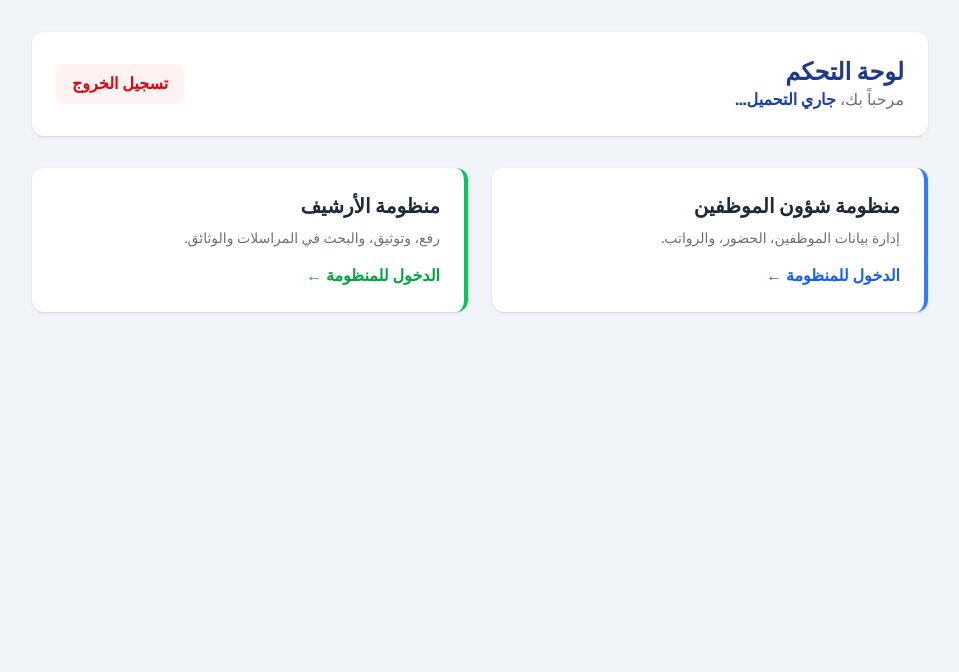
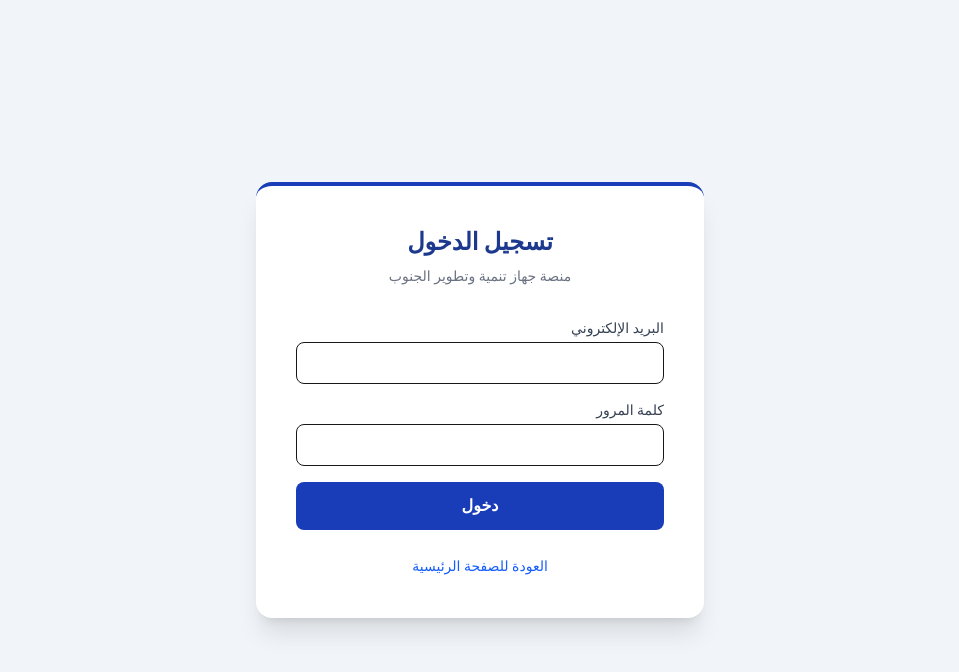
Before and after one commit to am5620032-lab/SDA-Projects, a Next.js app in the folder sda-platform/: page /login in a window 1280 px wide. Before the commit this address had no page. Shown: the top 672 px of the page, without its empty margins (160-1119 px from the left). Built offline with nearby package versions, Linux system fonts and the light colour scheme.

Commit message:
add middleware and fix pages

```diff
--- a/sda-platform/app/login/page.tsx
+++ b/sda-platform/app/login/page.tsx
@@ -1,71 +1,58 @@
  'use client'
 
-import { useEffect, useState } from 'react'
+import { useState } from 'react'
 import { createClient } from '@/utils/supabase/client'
 import { useRouter } from 'next/navigation'
+import Link from 'next/link'
 
-export default function Dashboard() {
-  const [userName, setUserName] = useState('جاري التحميل...')
+export default function LoginPage() {
+  const [email, setEmail] = useState('')
+  const [password, setPassword] = useState('')
+  const [error, setError] = useState<string | null>(null)
+  const [loading, setLoading] = useState(false)
   const router = useRouter()
+  const supabase = createClient()
 
-  useEffect(() => {
-    const getUser = async () => {
-      const supabase = createClient()
+  const handleLogin = async (e: React.FormEvent) => {
+    e.preventDefault()
+    setLoading(true)
+    setError(null)
 
-      const { data: { user } } = await supabase.auth.getUser()
+    const { error } = await supabase.auth.signInWithPassword({ email, password })
 
-      if (!user) {
-        router.push('/login')
-      } else {
-        // جلب الاسم من جدول profiles
-        const { data, error } = await supabase
-          .from('profiles')
-          .select('full_name')
-          .eq('id', user.id)
-          .single()
-
-        if (data) {
-          setUserName(data.full_name)
-        } else {
-          console.error(error)
-          setUserName('مستخدم') // إذا لم يجد الاسم يضع كلمة مستخدم
-        }
-      }
+    if (error) {
+      setError('بيانات الدخول غير صحيحة. يرجى التأكد من البريد وكلمة المرور.')
+      setLoading(false)
+    } else {
+      router.push('/dashboard')
     }
-    getUser()
-  }, [router]) // تم إزالة supabase من هنا لمنع التحديث اللانهائي
-
-  const handleLogout = async () => {
-    const supabase = createClient()
-    await supabase.auth.signOut()
-    router.push('/login')
   }
 
   return (
-    <main dir="rtl" className="min-h-screen bg-slate-100 p-8 font-sans">
-      <div className="max-w-4xl mx-auto">
-        <header className="flex justify-between items-center bg-white p-6 rounded-xl shadow-sm mb-8">
+    <main dir="rtl" className="flex min-h-screen items-center justify-center bg-slate-100 p-8 font-sans">
+      <div className="bg-white p-10 rounded-2xl shadow-xl max-w-md w-full border-t-4 border-blue-800">
+        <div className="text-center mb-8">
+          <h1 className="text-2xl font-bold text-blue-900 mb-2">تسجيل الدخول</h1>
+          <p className="text-gray-500 text-sm">منصة جهاز تنمية وتطوير الجنوب</p>
+        </div>
+
+        {error && <div className="bg-red-50 text-red-600 p-3 rounded-lg mb-4 text-sm text-center">{error}</div>}
+
+        <form onSubmit={handleLogin} className="space-y-4">
           <div>
-            <h1 className="text-2xl font-bold text-blue-900">لوحة التحكم</h1>
-            <p className="text-gray-500">مرحباً بك، <span className="font-bold text-blue-800">{userName}</span></p>
+            <label className="block text-sm font-medium text-gray-700 mb-1">البريد الإلكتروني</label>
+            <input type="email" value={email} onChange={(e) => setEmail(e.target.value)} required className="w-full px-4 py-2 border rounded-lg text-left" dir="ltr" />
           </div>
-          <button onClick={handleLogout} className="bg-red-50 text-red-600 px-4 py-2 rounded-lg hover:bg-red-100 transition font-semibold">
-            تسجيل الخروج
+          <div>
+            <label className="block text-sm font-medium text-gray-700 mb-1">كلمة المرور</label>
+            <input type="password" value={password} onChange={(e) => setPassword(e.target.value)} required className="w-full px-4 py-2 border rounded-lg text-left" dir="ltr" />
+          </div>
+          <button type="submit" disabled={loading} className="w-full bg-blue-800 text-white font-bold py-3 rounded-lg">
+            {loading ? 'جاري الدخول...' : 'دخول'}
           </button>
-        </header>
-
-        <div className="grid grid-cols-1 md:grid-cols-2 gap-6">
-          <div className="bg-white p-6 rounded-xl shadow-sm border-r-4 border-blue-500">
-            <h2 className="text-xl font-bold text-gray-800 mb-2">منظومة شؤون الموظفين</h2>
-            <p className="text-gray-500 text-sm mb-4">إدارة بيانات الموظفين، الحضور، والرواتب.</p>
-            <button className="text-blue-600 font-semibold hover:underline">الدخول للمنظومة ←</button>
-          </div>
-
-          <div className="bg-white p-6 rounded-xl shadow-sm border-r-4 border-green-500">
-            <h2 className="text-xl font-bold text-gray-800 mb-2">منظومة الأرشيف</h2>
-            <p className="text-gray-500 text-sm mb-4">رفع، وتوثيق، والبحث في المراسلات والوثائق.</p>
-            <button className="text-green-600 font-semibold hover:underline">الدخول للمنظومة ←</button>
-          </div>
+        </form>
+        <div className="mt-6 text-center">
+          <Link href="/" className="text-sm text-blue-600 hover:underline">العودة للصفحة الرئيسية</Link>
         </div>
       </div>
     </main>
--- a/sda-platform/app/page.tsx
+++ b/sda-platform/app/page.tsx
@@ -4,26 +4,13 @@ export default function Home() {
   return (
     <main dir="rtl" className="flex min-h-screen flex-col items-center justify-center bg-slate-100 p-8 font-sans">
       <div className="bg-white p-10 rounded-2xl shadow-xl text-center max-w-2xl w-full border-t-4 border-blue-800">
-
         <div className="mb-6 flex justify-center">
-          <div className="h-28 w-28 bg-white rounded-full flex items-center justify-center border-4 border-blue-800 shadow-md overflow-hidden relative">
+          <div className="h-28 w-28 bg-white rounded-full flex items-center justify-center border-4 border-blue-800 shadow-md">
             <span className="text-blue-800 text-3xl font-bold">SDA</span>
           </div>
         </div>
-
-        <h1 className="text-3xl font-bold text-blue-900 mb-4 whitespace-nowrap">
-          جهاز تنمية وتطوير الجنوب
-        </h1>
-
-        <p className="text-gray-500 mb-8 text-sm">
-          النظام الإداري المتكامل
-        </p>
-
-        <div className="bg-blue-50 text-blue-800 p-4 rounded-lg mb-8 space-y-2">
-          <p className="font-semibold">شؤون الموظفين</p>
-          <p className="font-semibold">الأرشيف</p>
-        </div>
-
+        <h1 className="text-3xl font-bold text-blue-900 mb-4 whitespace-nowrap">جهاز تنمية وتطوير الجنوب</h1>
+        <p className="text-gray-500 mb-8 text-sm">النظام الإداري المتكامل</p>
         <Link href="/login" className="block bg-blue-800 hover:bg-blue-900 text-white font-bold py-3 px-8 rounded-lg w-full transition-all duration-300 text-center">
           تسجيل الدخول
         </Link>
--- /dev/null
+++ b/sda-platform/middleware.ts
@@ -0,0 +1,37 @@
+ import { createServerClient } from '@supabase/ssr'
+import { NextResponse, type NextRequest } from 'next/server'
+
+export async function middleware(request: NextRequest) {
+  let supabaseResponse = NextResponse.next({ request })
+
+  const supabase = createServerClient(
+    'https://wwkqubtedygxwmjhhoza.supabase.co',
+    'sb_publishable_ifIVn5dWU46YAL8u_9Tyew_T5B8CtRu',
+    {
+      cookies: {
+        getAll() { return request.cookies.getAll() },
+        setAll(cookiesToSet) {
+          cookiesToSet.forEach(({ name, value, options }) => request.cookies.set(name, value))
+          supabaseResponse = NextResponse.next({ request })
+          cookiesToSet.forEach(({ name, value, options }) =>
+            supabaseResponse.cookies.set(name, value, options)
+          )
+        },
+      },
+    }
+  )
+
+  const { data: { user } } = await supabase.auth.getUser()
+
+  if (!user && request.nextUrl.pathname.startsWith('/dashboard')) {
+    const url = request.nextUrl.clone()
+    url.pathname = '/login'
+    return NextResponse.redirect(url)
+  }
+
+  return supabaseResponse
+}
+
+export const config = {
+  matcher: ['/dashboard/:path*'],
+}
```
